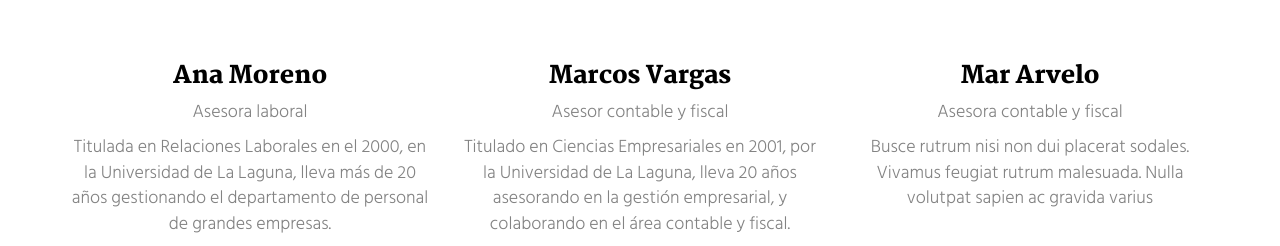
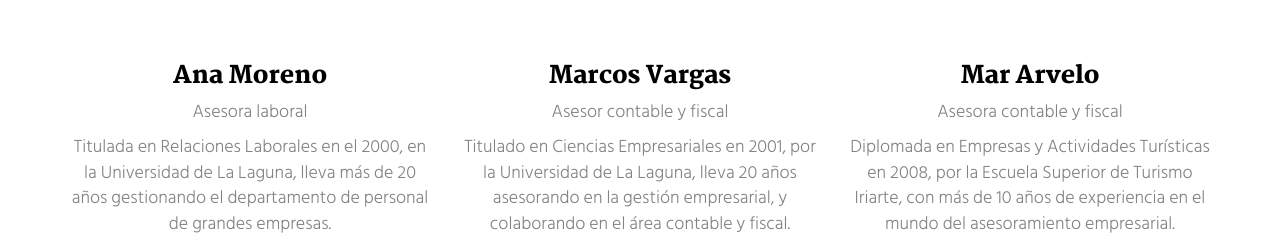
Before and after one commit to fvarrui/asesoriaamm, a plain HTML site: page index.html in a window 1280 px wide. Shown: the part 2180-2426 px from the top of the page. Drawn offline with Linux system fonts and the light colour scheme.

Commit message:
Update index.html

```diff
--- a/index.html
+++ b/index.html
@@ -208,7 +208,7 @@
         <div class="col-xs-12 col-md-4">
           <h3>Mar Arvelo</h3>
           <h4>Asesora contable y fiscal</h4>
-          <p>Busce rutrum nisi non dui placerat sodales. Vivamus feugiat rutrum malesuada. Nulla volutpat sapien ac gravida varius</p>
+          <p>Diplomada en Empresas y Actividades Turísticas en 2008, por la Escuela Superior de Turismo Iriarte, con más de 10 años de experiencia en el mundo del asesoramiento empresarial.</p>
           <p>
           </p>
         </div>
```
